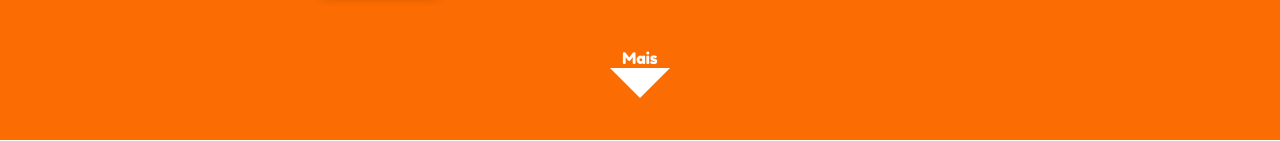
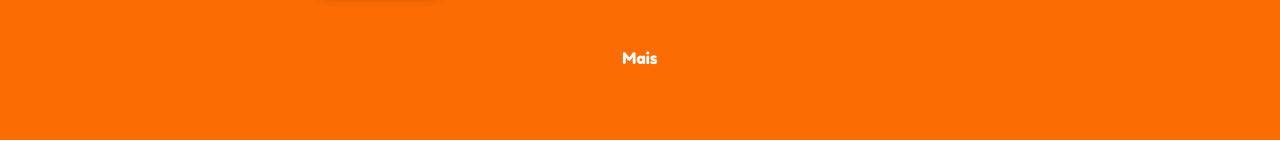
Before and after one commit to MaisTempo/frontend, a React (Create React App) app: page / in a window 1280 px wide. Shown: the part 656-797 px from the top of the page. Built offline with nearby package versions, Linux system fonts and the light colour scheme; the HTML template or start-up script is replaced by a standard one.

Commit message:
fix: adiciona estilização condicional

```diff
--- a/src/components/Triangle/index.tsx
+++ b/src/components/Triangle/index.tsx
@@ -2,8 +2,12 @@ import React from 'react'
 
 import { Container } from './styles';
 
-const Triangle: React.FC = () => (
-  <Container />
+interface TriangleProps {
+  color: string;
+}
+
+const Triangle: React.FC<TriangleProps> = ({ color }) => (
+  <Container color={color}/>
 );
 
 export default Triangle;
--- a/src/components/Triangle/styles.ts
+++ b/src/components/Triangle/styles.ts
@@ -1,9 +1,22 @@
-import styled from 'styled-components';
+import styled, { css } from 'styled-components';
 
-export const Container = styled.div`
+interface ContainerProps {
+  color: string;
+}
+
+export const Container = styled.div<ContainerProps>`
   width: 0;
   height: 0;
-  border-left: 30px solid transparent;
-  border-right: 30px solid transparent;
-  border-top: 30px solid #fff;
+
+  ${props => props.color === 'fff' && css `
+    border-left: 30px solid transparent;
+    border-right: 30px solid transparent;
+    border-top: 30px solid #fff
+  `}
+
+  ${props => props.color === 'FB6C02' && css `
+    border-left: 15px solid transparent;
+    border-right: 15px solid transparent;
+    border-top: 15px solid #FB6C02
+  `}
 `;
```
